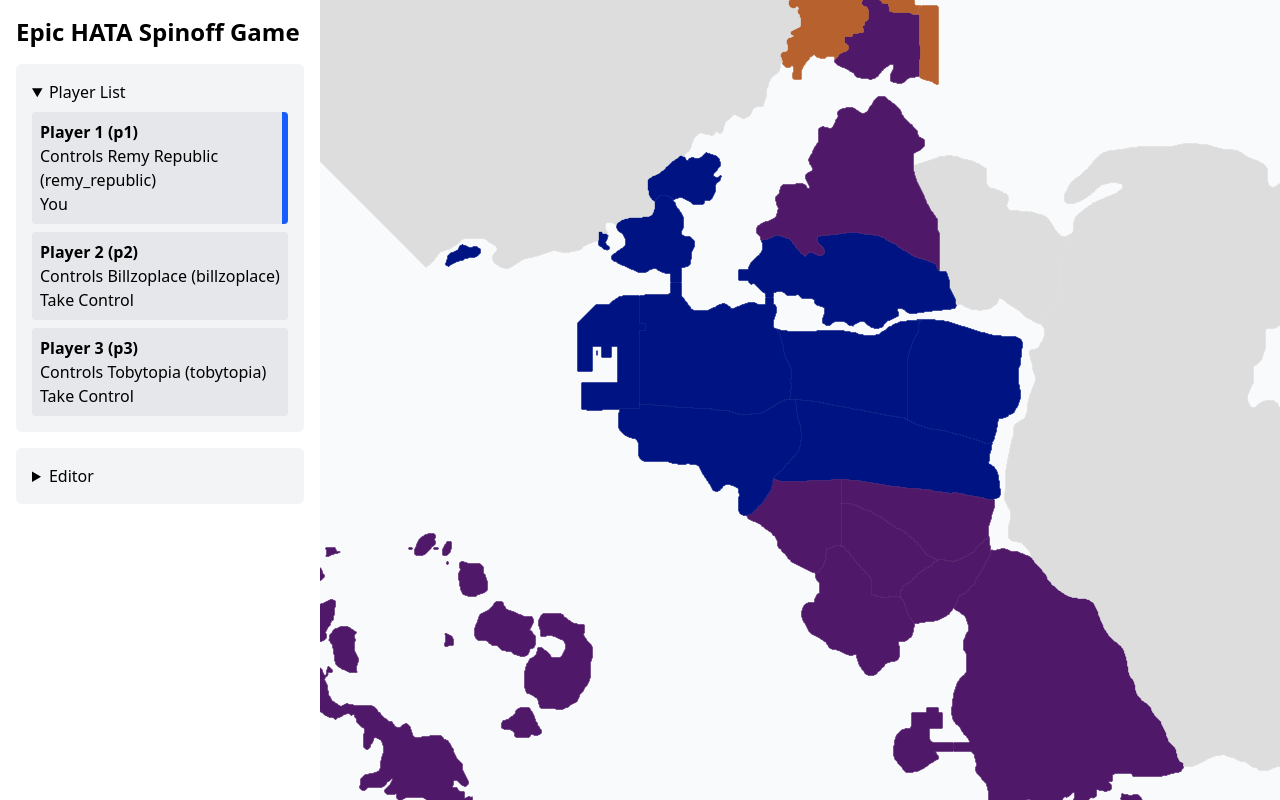
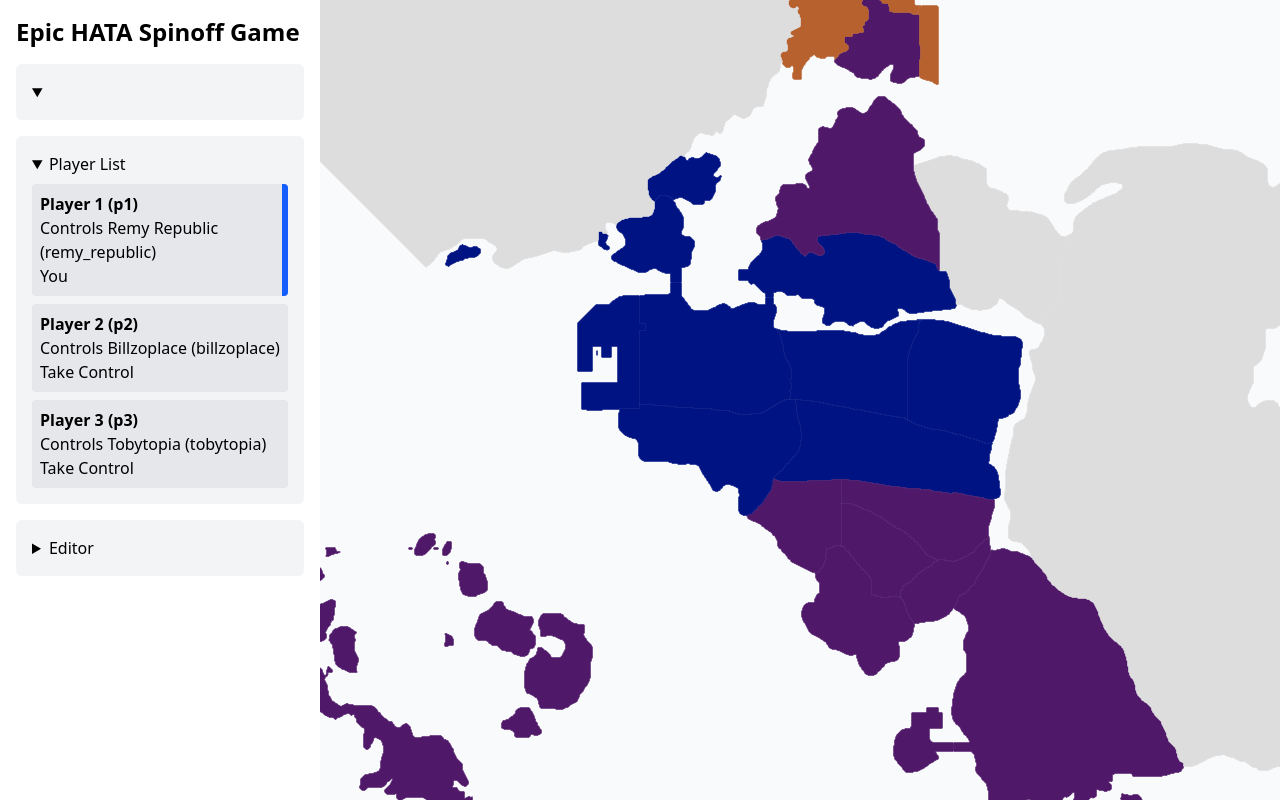
Before and after one commit to SeriousGuy888/HATA-Spinoff-Game, a SvelteKit app: page / in a window 1280 px wide. Built offline with nearby package versions, Linux system fonts and the light colour scheme.

Commit message:
add tile menu

```diff
--- a/src/lib/entities/Tile.svelte.ts
+++ b/src/lib/entities/Tile.svelte.ts
@@ -42,6 +42,10 @@ export class Tile {
 			controller: this.controller?.id ?? null,
 		}
 	}
+
+	toString() {
+		return this.name
+	}
 }
 
 export const TILE_TERRAINS = ["land", "impassable", "water"] as const
--- a/src/routes/Sidebar.svelte
+++ b/src/routes/Sidebar.svelte
@@ -1,11 +1,13 @@
 <script lang="ts">
 	import PlayerList from "./PlayerList.svelte"
+	import TileMenu from "./TileMenu.svelte"
 	import TilePropertyEditorPane from "./TilePropertyEditorPane.svelte"
 </script>
 
 <div class="flex flex-col gap-4">
 	<h1 class="text-2xl font-bold">Epic HATA Spinoff Game</h1>
 
+	<TileMenu />
 	<PlayerList />
 	<TilePropertyEditorPane />
 </div>
--- /dev/null
+++ b/src/routes/TileMenu.svelte
@@ -0,0 +1,15 @@
+<script lang="ts">
+	import { getSelectedTile } from "./state/ui_state.svelte"
+
+	let tile = $derived(getSelectedTile())
+</script>
+
+<details open class="rounded-md bg-gray-100 p-4">
+	<summary class="select-none">{tile}</summary>
+	{#if tile}
+		<ul class="list-disc ml-8">
+			<li>Controller: {tile.controller}</li>
+			<li>Terrain: {tile.terrain}</li>
+		</ul>
+	{/if}
+</details>
```
